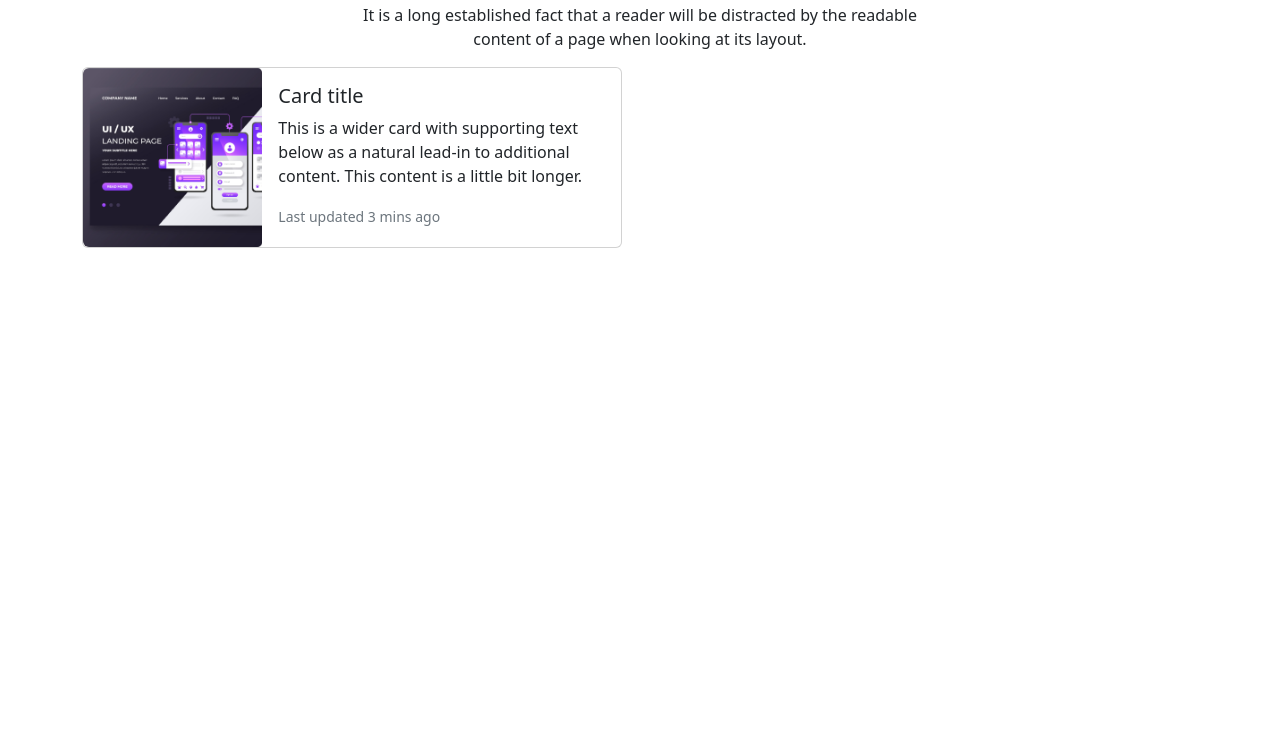
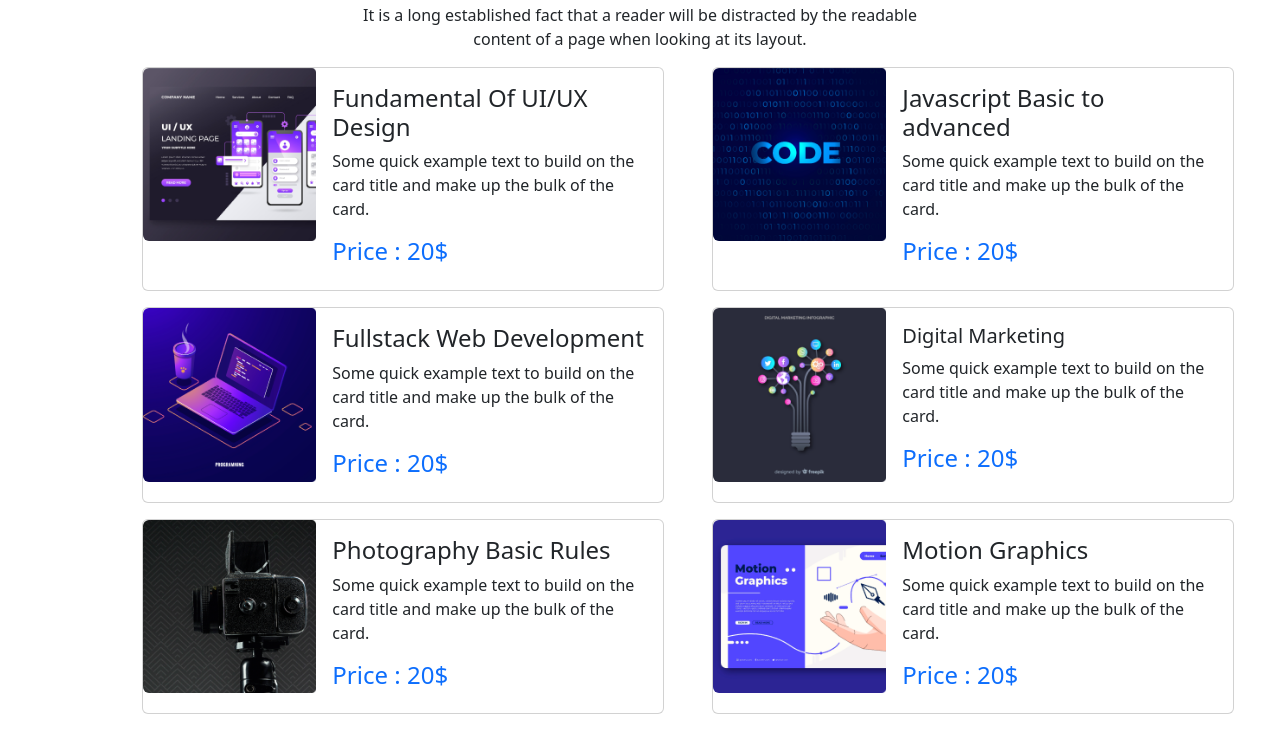
Before and after one commit to kazirauf/edtech-websit-boostrap, a plain HTML site: page index.html in a window 1280 px wide. Shown: the part 797-1527 px from the top of the page. Before the commit the page ends 1061 px from the top, so only its background shows below. Drawn offline with nearby package versions, Linux system fonts and the light colour scheme.

Commit message:
love met

```diff
--- a/css/style.css
+++ b/css/style.css
@@ -6,6 +6,18 @@
 }
  /* Courses */
  .mt-5{
-    margin-top: 50%;
+
        text-align: center;
  }
+ @media only screen and (max-width: 991px) {
+    .mx-1 {
+        display: grid;
+        grid-template-columns: repeat(1, 1fr);
+    }
+}
+@media only screen and (max-width: 767px) {
+    .container .mx-1{
+           display: none;
+
+}
+}
--- a/index.html
+++ b/index.html
@@ -114,6 +114,8 @@
                          <br>content of a page when looking at its layout.
           </p>
           </div>
+        <div class="container mx-5 ">
+         <div class="d-flex gap-5">
           <div class="card mb-3" style="max-width: 540px;">
             <div class="row g-0">
               <div class="col-md-4">
@@ -121,14 +123,89 @@
               </div>
               <div class="col-md-8">
                 <div class="card-body">
-                  <h5 class="card-title">Card title</h5>
-                  <p class="card-text">This is a wider card with supporting text below as a natural lead-in to additional content. This content is a little bit longer.</p>
-                  <p class="card-text"><small class="text-muted">Last updated 3 mins ago</small></p>
+                  <h4 class="card-title">Fundamental Of UI/UX Design</h4>
+                  <p class="card-text">Some quick example text to build on the card title and make up the bulk of the card.</p>
+                  <p class="text-primary h4">Price : 20$</p>
                 </div>
               </div>
             </div>
           </div>
-
+          <div class="card mb-3" style="max-width: 540px;">
+            <div class="row g-0">
+              <div class="col-md-4">
+                <img src="images/course/course-2.png" class="img-fluid rounded-start" alt="...">
+              </div>
+              <div class="col-md-8">
+                <div class="card-body">
+                  <h4 class="card-title">Javascript Basic to advanced</h4>
+                  <p class="card-text">Some quick example text to build on the card title and make up the bulk of the card.</p>
+                  <p class="text-primary h4">Price : 20$</p>
+                </div>
+              </div>
+            </div>
+          </div>
+         </div>
+         <div class="d-flex gap-5">
+          <div class="card mb-3" style="max-width: 540px;">
+            <div class="row g-0">
+              <div class="col-md-4">
+                <img src="images/course/course-3.png" class="img-fluid rounded-start" alt="...">
+              </div>
+              <div class="col-md-8">
+                <div class="card-body">
+                  <h4 class="card-title">Fullstack Web Development</h4>
+                  <p class="card-text">Some quick example text to build on the card title and make up the bulk of the card.</p>
+                  <p class="text-primary h4">Price : 20$</p>
+                </div>
+              </div>
+            </div>
+          </div>
+          <div class="card mb-3" style="max-width: 540px;">
+            <div class="row g-0">
+              <div class="col-md-4">
+                <img src="images/course/course-4.png" class="img-fluid rounded-start" alt="...">
+              </div>
+              <div class="col-md-8">
+                <div class="card-body">
+                  <h5 class="card-title">Digital Marketing</h5>
+                  <p class="card-text">Some quick example text to build on the card title and make up the bulk of the card.</p>
+                  <p class="text-primary h4">Price : 20$</p>
+                </div>
+              </div>
+            </div>
+          </div>
+         </div>
+         <div class="d-flex gap-5">
+          <div class="card mb-3" style="max-width: 540px;">
+            <div class="row g-0">
+              <div class="col-md-4">
+                <img src="images/course/course-5.png" class="img-fluid rounded-start" alt="...">
+              </div>
+              <div class="col-md-8">
+                <div class="card-body">
+                  <h4 class="card-title">Photography Basic Rules</h4>
+                  <p class="card-text">Some quick example text to build on the card title and make up the bulk of the card.</p>
+                  <p class="text-primary h4">Price : 20$</p>
+                </div>
+              </div>
+            </div>
+          </div>
+          <div class="card mb-3" style="max-width: 540px;">
+            <div class="row g-0">
+              <div class="col-md-4">
+                <img src="images/course/course-6.png" class="img-fluid rounded-start" alt="...">
+              </div>
+              <div class="col-md-8">
+                <div class="card-body">
+                  <h4 class="card-title">Motion Graphics</h4>
+                  <p class="card-text">Some quick example text to build on the card title and make up the bulk of the card.</p>
+                  <p class="text-primary h4">Price : 20$</p>
+                </div>
+              </div>
+            </div>
+          </div>
+         </div>
+        </div>
         </section>
       </main>
     <script src="https://cdn.jsdelivr.net/npm/bootstrap@5.2.0/dist/js/bootstrap.bundle.min.js" integrity="sha384-A3rJD856KowSb7dwlZdYEkO39Gagi7vIsF0jrRAoQmDKKtQBHUuLZ9AsSv4jD4Xa" crossorigin="anonymous"></script>
```
